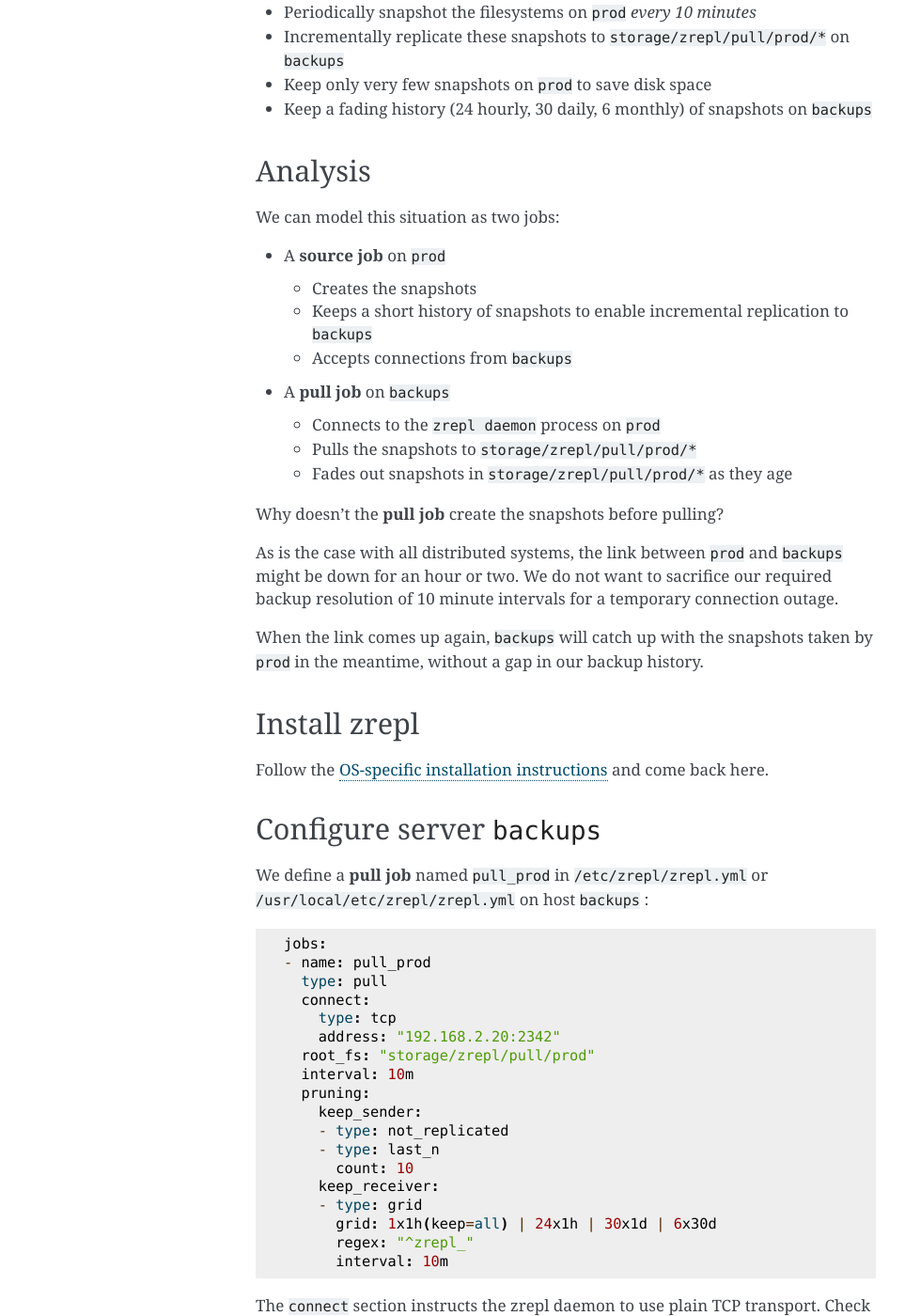
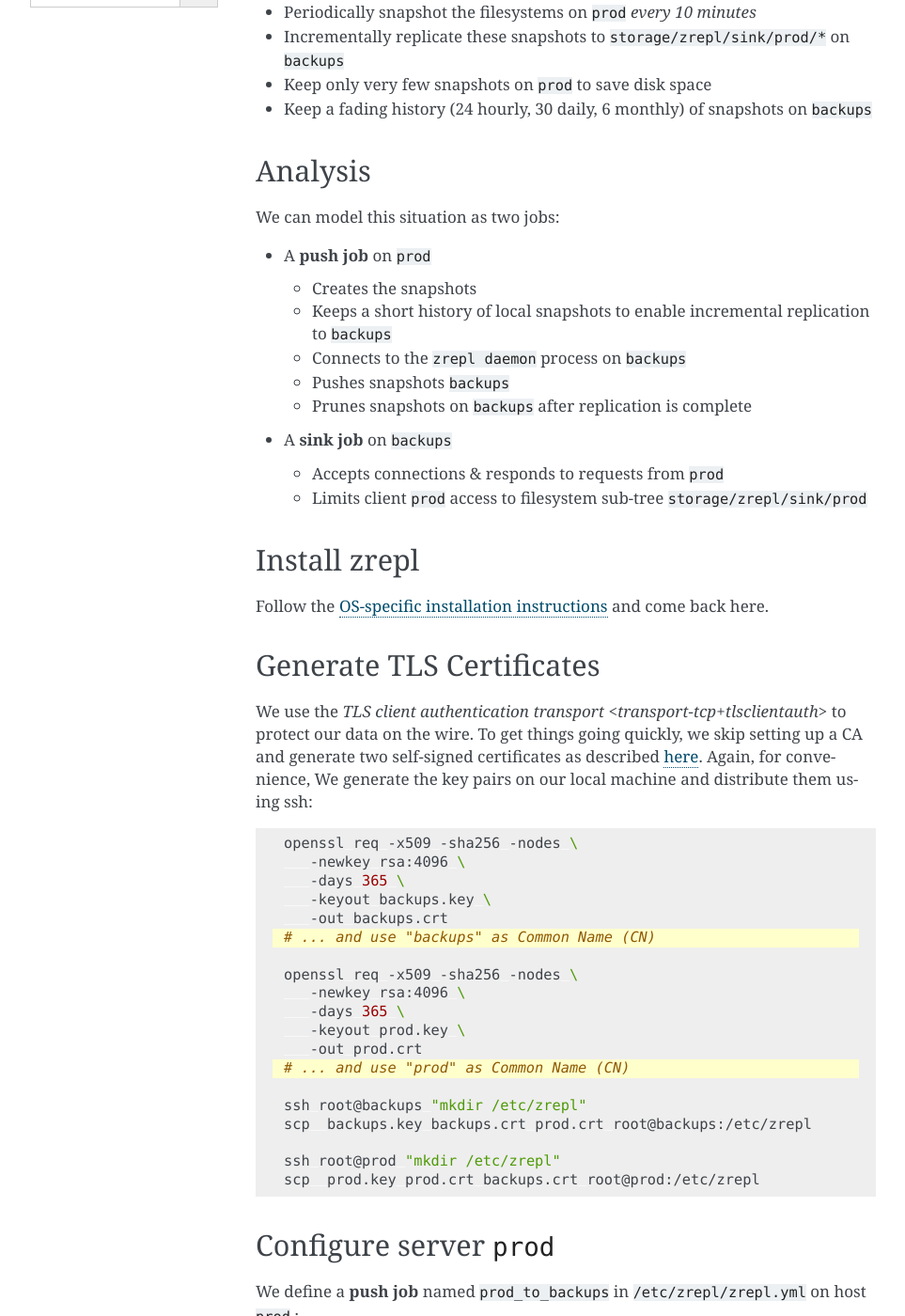
Before and after one commit to zrepl/zrepl, a Sphinx documentation site: the page built from docs/tutorial.rst, in a window 1280 px wide and 1400 px high, scrolled down 459 px. Shown: the whole window at 94% size, without its empty margins (148-1111 px from the left). Built offline with Sphinx 7.4.7, drawn with Linux system fonts in a browser that asks for light colours; the version number could not be read and is left out; some of the changed text lies outside the part shown.

Commit message:
docs/tutorial: switch to push setup & use mutual TLS (2 machines)

```diff
--- a/docs/tutorial.rst
+++ b/docs/tutorial.rst
@@ -6,7 +6,7 @@
 ========
 
 
-This tutorial shows how zrepl can be used to implement a ZFS-based pull backup.
+This tutorial shows how zrepl can be used to implement a ZFS-based push backup.
 We assume the following scenario:
 
 * Production server ``prod`` with filesystems to back up:
@@ -17,12 +17,12 @@
 
 * Backup server ``backups`` with
 
-  * Filesystem ``storage/zrepl/pull/prod`` + children dedicated to backups of ``prod``
+  * Filesystem ``storage/zrepl/sink/prod`` + children dedicated to backups of ``prod``
 
 Our backup solution should fulfill the following requirements:
 
 * Periodically snapshot the filesystems on ``prod`` *every 10 minutes*
-* Incrementally replicate these snapshots to ``storage/zrepl/pull/prod/*`` on ``backups``
+* Incrementally replicate these snapshots to ``storage/zrepl/sink/prod/*`` on ``backups``
 * Keep only very few snapshots on ``prod`` to save disk space
 * Keep a fading history (24 hourly, 30 daily, 6 monthly) of snapshots on ``backups``
 
@@ -31,44 +31,79 @@
 
 We can model this situation as two jobs:
 
-* A **source job** on ``prod``
+* A **push job** on ``prod``
 
   * Creates the snapshots
-  * Keeps a short history of snapshots to enable incremental replication to ``backups``
-  * Accepts connections from ``backups``
+  * Keeps a short history of local snapshots to enable incremental replication to ``backups``
+  * Connects to the ``zrepl daemon`` process on ``backups``
+  * Pushes snapshots ``backups``
+  * Prunes snapshots on ``backups`` after replication is complete
 
-* A **pull job** on ``backups``
+* A **sink job** on ``backups``
 
-  * Connects to the ``zrepl daemon`` process on ``prod``
-  * Pulls the snapshots to ``storage/zrepl/pull/prod/*``
-  * Fades out snapshots in ``storage/zrepl/pull/prod/*`` as they age
-
-
-Why doesn't the **pull job** create the snapshots before pulling?
-
-As is the case with all distributed systems, the link between ``prod`` and ``backups`` might be down for an hour or two.
-We do not want to sacrifice our required backup resolution of 10 minute intervals for a temporary connection outage.
-
-When the link comes up again, ``backups`` will catch up with the snapshots taken by ``prod`` in the meantime, without a gap in our backup history.
+  * Accepts connections & responds to requests from ``prod``
+  * Limits client ``prod`` access to filesystem sub-tree ``storage/zrepl/sink/prod``
 
 Install zrepl
 -------------
 
 Follow the :ref:`OS-specific installation instructions <installation>` and come back here.
 
-Configure server ``backups``
+Generate TLS Certificates
+-------------------------
+
+We use the `TLS client authentication transport <transport-tcp+tlsclientauth>` to protect our data on the wire.
+To get things going quickly, we skip setting up a CA and generate two self-signed certificates as described :ref:`here <transport-tcp+tlsclientauth-2machineopenssl>`.
+Again, for convenience, We generate the key pairs on our local machine and distribute them using ssh:
+
+.. code-block:: bash
+   :emphasize-lines: 6,13
+
+   openssl req -x509 -sha256 -nodes \
+      -newkey rsa:4096 \
+      -days 365 \
+      -keyout backups.key \
+      -out backups.crt
+   # ... and use "backups" as Common Name (CN)
+
+   openssl req -x509 -sha256 -nodes \
+      -newkey rsa:4096 \
+      -days 365 \
+      -keyout prod.key \
+      -out prod.crt
+   # ... and use "prod" as Common Name (CN)
+
+   ssh root@backups "mkdir /etc/zrepl"
+   scp  backups.key backups.crt prod.crt root@backups:/etc/zrepl
+
+   ssh root@prod "mkdir /etc/zrepl"
+   scp  prod.key prod.crt backups.crt root@prod:/etc/zrepl
+
+
+Configure server ``prod``
 ----------------------------
 
-We define a **pull job** named ``pull_prod`` in ``/etc/zrepl/zrepl.yml`` or ``/usr/local/etc/zrepl/zrepl.yml`` on host ``backups`` : ::
+We define a **push job** named ``prod_to_backups`` in ``/etc/zrepl/zrepl.yml`` on host ``prod`` : ::
 
     jobs:
-    - name: pull_prod
-      type: pull
+    - name: prod_to_backups
+      type: push
       connect:
-        type: tcp
-        address: "192.168.2.20:2342"
-      root_fs: "storage/zrepl/pull/prod"
-      interval: 10m
+        type: tls
+        address: "backups.example.com:8888"
+        ca: /etc/zrepl/backups.crt
+        cert: /etc/zrepl/prod.crt
+        key:  /etc/zrepl/prod.key
+        server_cn: "backups"
+      filesystems: {
+        "zroot/var/db:": true,
+        "zroot/usr/home<": true,
+        "zroot/usr/home/paranoid": false
+      }
+      snapshotting:
+        type: periodic
+        prefix: zrepl_
+        interval: 10m
       pruning:
         keep_sender:
         - type: not_replicated
@@ -78,69 +113,60 @@
         - type: grid
           grid: 1x1h(keep=all) | 24x1h | 30x1d | 6x30d
           regex: "^zrepl_"
-          interval: 10m
-
-The ``connect`` section instructs the zrepl daemon to use plain TCP transport.
-Check out the :ref:`transports <transport>` section for alternatives that support encryption.
 
 .. _tutorial-configure-prod:
 
 Configure server ``prod``
 -------------------------
 
-We define a corresponding **source job** named ``source_backups`` in ``/etc/zrepl/zrepl.yml`` or ``/usr/local/etc/zrepl/zrepl.yml`` on host ``prod`` : ::
+We define a corresponding **sink job** named ``sink`` in ``/etc/zrepl/zrepl.yml`` on host ``prod`` : ::
 
     jobs:
-    - name: source_backups
-      type: source
+    - name: sink
+      type: sink
       serve:
-        type: tcp
-        listen: ":2342"
-        clients: {
-          "192.168.2.10" : "backups"
-        }
-      filesystems: {
-        "zroot/var/db:": true,
-        "zroot/usr/home<": true,
-        "zroot/usr/home/paranoid": false
-      }
-      snapshotting:
-        type: periodic
-        prefix: zrepl_
-        interval: 10m
+         type: tls
+         listen: ":8888"
+         ca: "/etc/zrepl/prod.crt"
+         cert: "/etc/zrepl/backups.crt"
+         key: "/etc/zrepl/backups.key"
+         client_cns:
+           - "prod"
+      root_fs: "storage/zrepl/sink"
 
-
-The ``serve`` section whitelists ``backups``'s IP address ``192.168.2.10`` and assigns it the client identity ``backups`` which will show up in the logs.
-Again, check the :ref:`docs for encrypted transports <transport>`.
 
 Apply Configuration Changes
 ---------------------------
 
-We need to restart the zrepl daemon on **both** ``prod`` and ``backups``.
-This is :ref:`OS-specific <usage-zrepl-daemon-restarting>`.
+We use ``zrepl configcheck`` before to catch any configuration errors: no output indicates that everything is fine.
+If that is the case, restart the zrepl daemon on **both** ``prod`` and ``backups`` using ``service zrepl restart`` or ``systemctl restart zrepl``.
+
 
 Watch it Work
 -------------
 
 Run ``zrepl status`` on ``prod`` to monitor the replication and pruning activity.
-
-Additionally, you can check the detailed structured logs of the `zrepl daemon` process and use GNU *watch* to view the snapshots present on both machines.
+To re-trigger replication (snapshots are separate!), use ``zrepl signal wakeup prod_to_backups`` on ``prod``.
 
 If you like tmux, here is a handy script that works on FreeBSD: ::
 
     pkg install gnu-watch tmux
-    tmux new-window
-    tmux split-window "tail -f /var/log/zrepl.log"
-    tmux split-window "gnu-watch 'zfs list -t snapshot -o name,creation -s creation | grep zrepl_'"
-    tmux select-layout tiled
+    tmux new -s zrepl -d
+    tmux split-window -t zrepl "tail -f /var/log/messages"
+    tmux split-window -t zrepl "gnu-watch 'zfs list -t snapshot -o name,creation -s creation | grep zrepl_'"
+    tmux split-window -t zrepl "zrepl status"
+    tmux select-layout -t zrepl tiled
+    tmux attach -t zrepl
 
 The Linux equivalent might look like this: ::
 
     # make sure tmux is installed & let's assume you use systemd + journald
-    tmux new-window
-    tmux split-window "journalctl -f -u zrepl.service"
-    tmux split-window "watch 'zfs list -t snapshot -o name,creation -s creation | grep zrepl_'"
-    tmux select-layout tiled
+    tmux new -s zrepl -d
+    tmux split-window -t zrepl  "journalctl -f -u zrepl.service"
+    tmux split-window -t zrepl "watch 'zfs list -t snapshot -o name,creation -s creation | grep zrepl_'"
+    tmux split-window -t zrepl "zrepl status"
+    tmux select-layout -t zrepl tiled
+    tmux attach -t zrepl
 
 Summary
 -------
```
